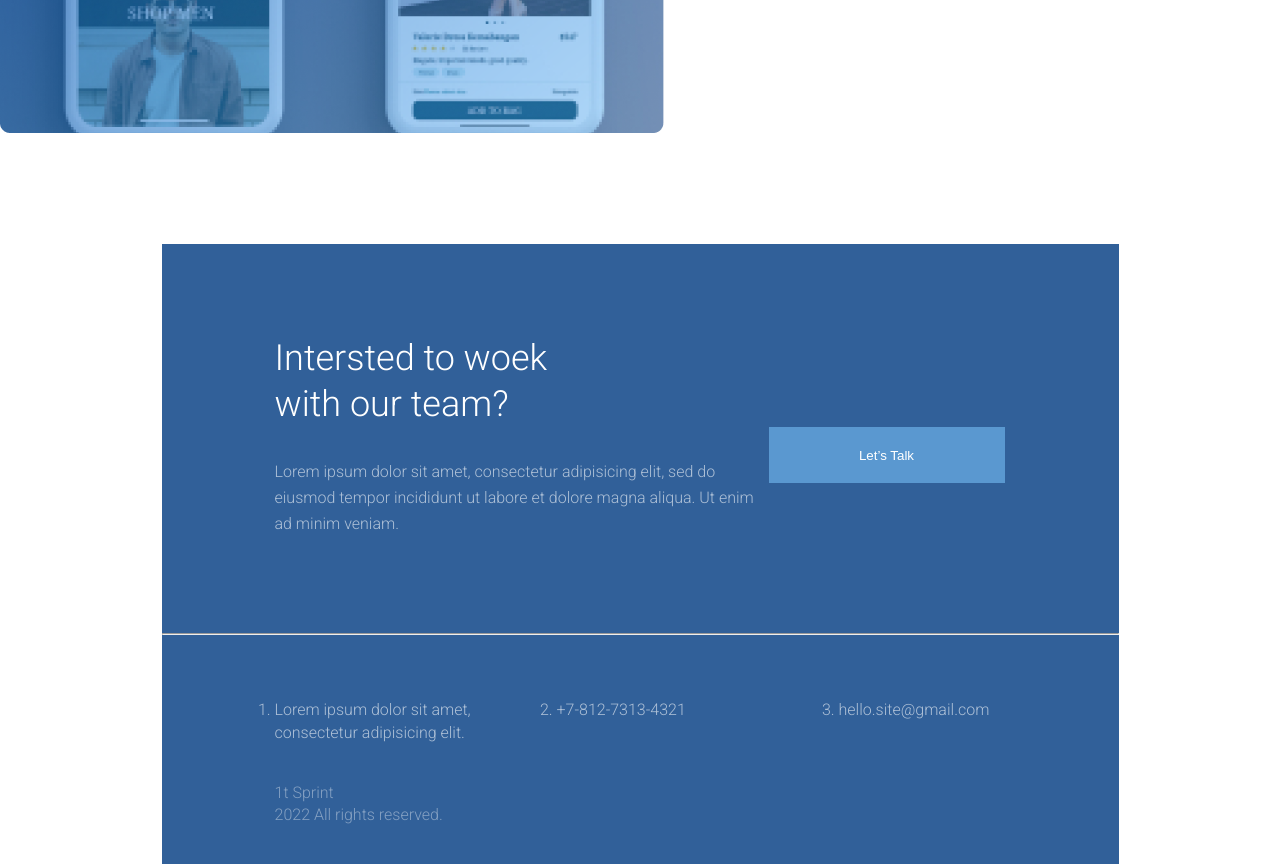
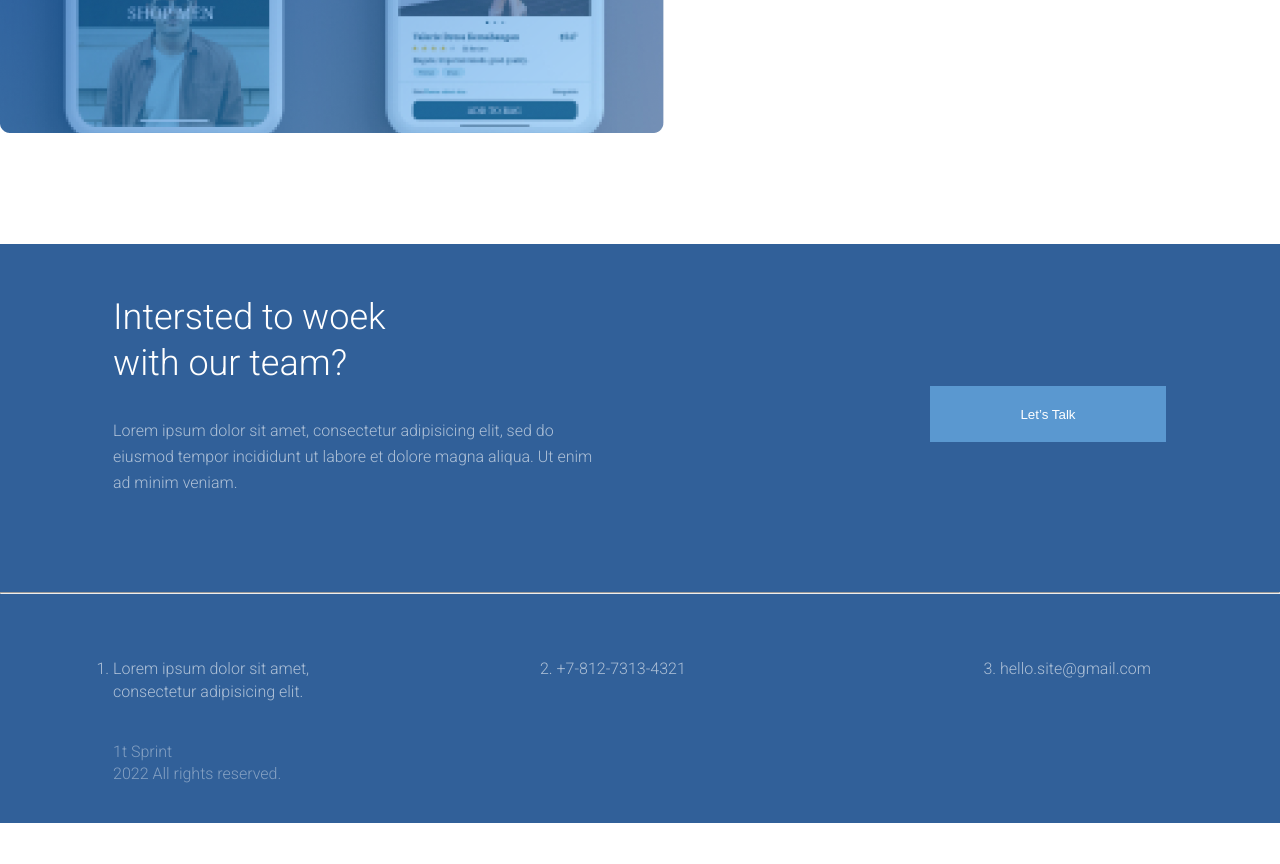
Before and after one commit to Maria-Aku/1T_sprint-work2, a plain HTML site: page index.html in a window 1280 px wide. Shown: the part 2400-3264 px from the top of the page. After the commit the page ends 3223 px from the top, so only its background shows below. Drawn offline with Linux system fonts and the light colour scheme.

Commit message:
Исправления в работе

```diff
--- a/index.html
+++ b/index.html
@@ -128,7 +128,8 @@
         </section>
     </main>
     <footer class="footer">
-        <section class="footer_teams">
+        <section class="footer_group">
+            <div class="footer_teams">
                 <h2 class="footer_title">Intersted to woek
                 with our team?</h2>
                  <div class="footer_content">
@@ -149,6 +150,7 @@
                 <p class="footer_com">1t Sprint</p>
                 <p class="footer_com"> 2022 All rights reserved. </p>
                 </div>
+            </div>
         </section>
     </footer>
 </body>
--- a/style.css
+++ b/style.css
@@ -27,13 +27,14 @@
 
 }
 
-.main,
-.footer {
+.main {
     display: flex;
     justify-content: space-between;
     font-family: 'Roboto';
 }
-
+.footer {
+    font-family: 'Roboto';
+}
 
 .header_item,
 .header_nav,
@@ -252,6 +253,7 @@ a {
     font-size: 36px;
     max-width: 340px;
     line-height: 46px;
+    padding-top: 50px;
 }
 
 .footer_text {
@@ -270,6 +272,7 @@ a {
 
 .footer_content {
     display: flex;
+    justify-content: space-between;
 }
 
 .footer_btn {
@@ -337,7 +340,9 @@ a {
     color: rgb(255, 255, 255);
     opacity: 0.4;
 }
-
+.footer_group{
+    background-color: #316099;
+}
 
 /* анимация */
 .header_btn:hover,
```
Lines whose indentation alone changed are shown as unchanged.
